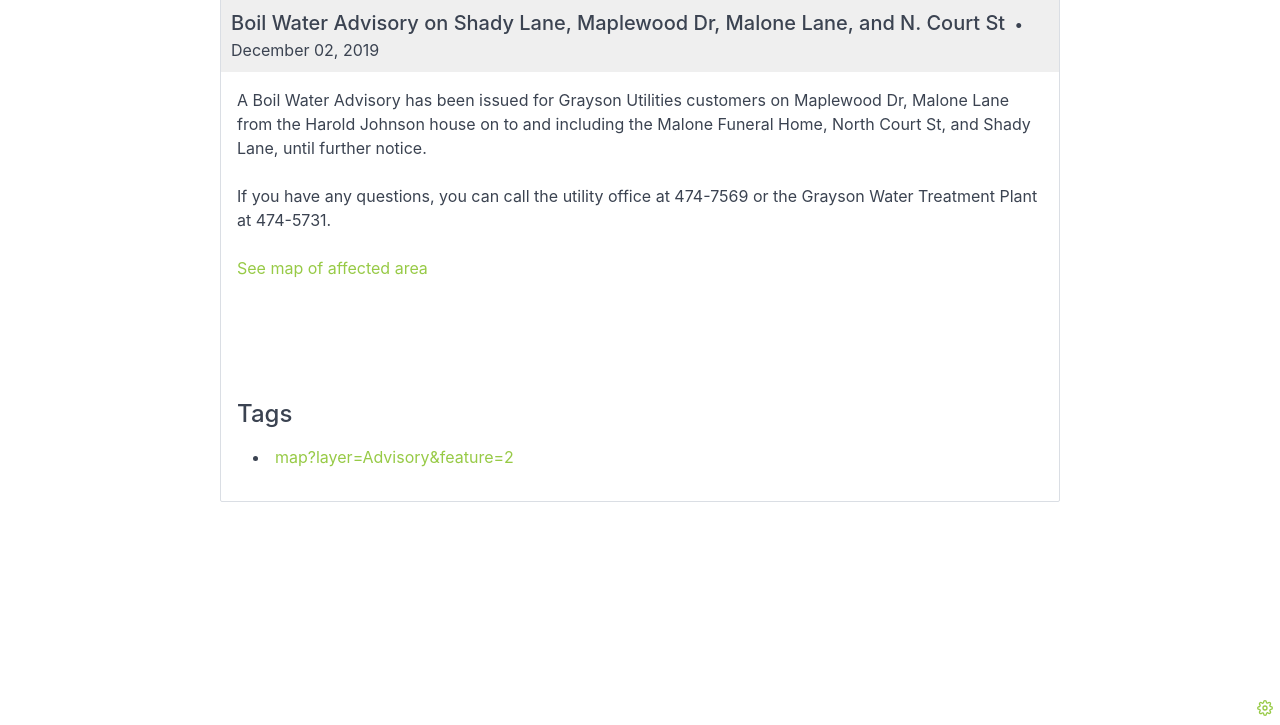
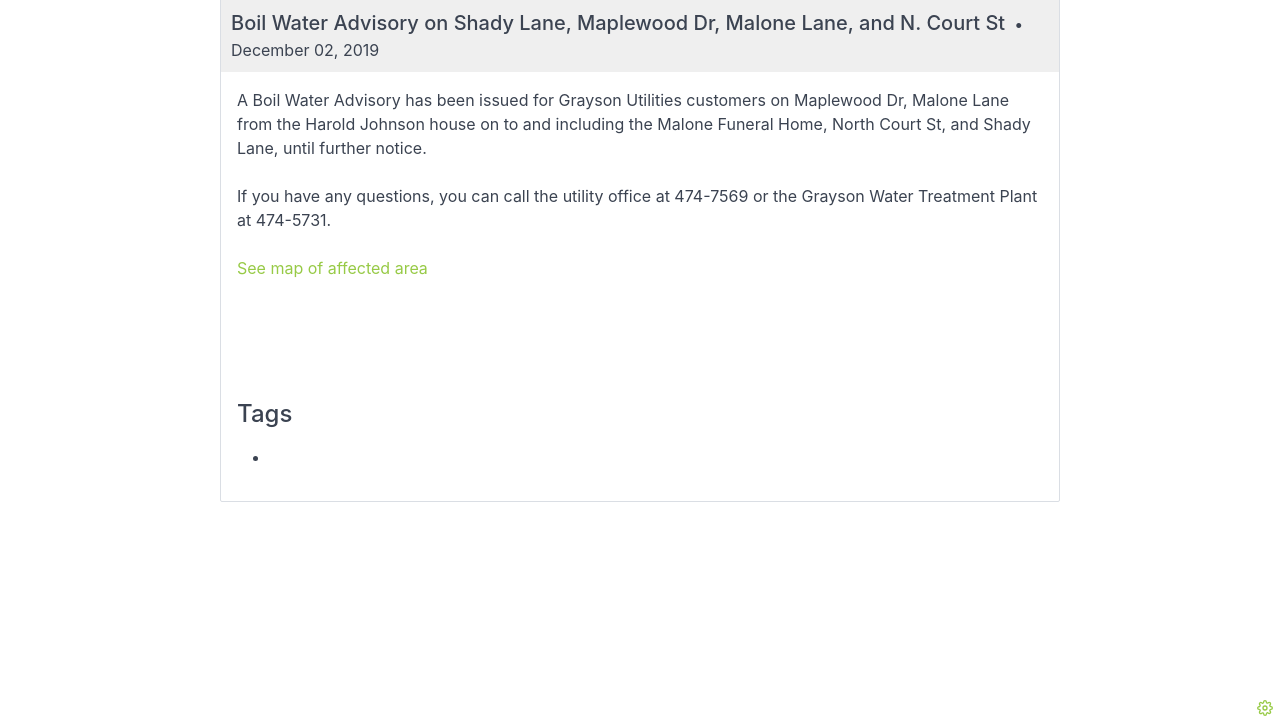
Before and after one commit to mapsync/grayson-advisory, a Gatsby site: page /blog/2019-11-25-boil-water-advisory-on-shady-lane in a window 1280 px wide. Shown: the part 75-800 px from the top of the page. Built offline with nearby package versions, Linux system fonts and the light colour scheme; Gatsby itself is replaced by a stand-in of ours.

Commit message:
Update Alert “2019-11-25-boil-water-advisory-on-shady-lane”

```diff
--- a/src/pages/blog/2019-11-25-boil-water-advisory-on-shady-lane.md
+++ b/src/pages/blog/2019-11-25-boil-water-advisory-on-shady-lane.md
@@ -5,7 +5,7 @@
 draft: false
 description: Boil Water Advisory
 tags:
-  - map?layer=Advisory&feature=2
+  - ''
 ---
 A Boil Water Advisory has been issued for Grayson Utilities customers on Maplewood Dr, Malone Lane from the Harold Johnson house on to and including the Malone Funeral Home, North Court St, and Shady Lane, until further notice.
 
```
